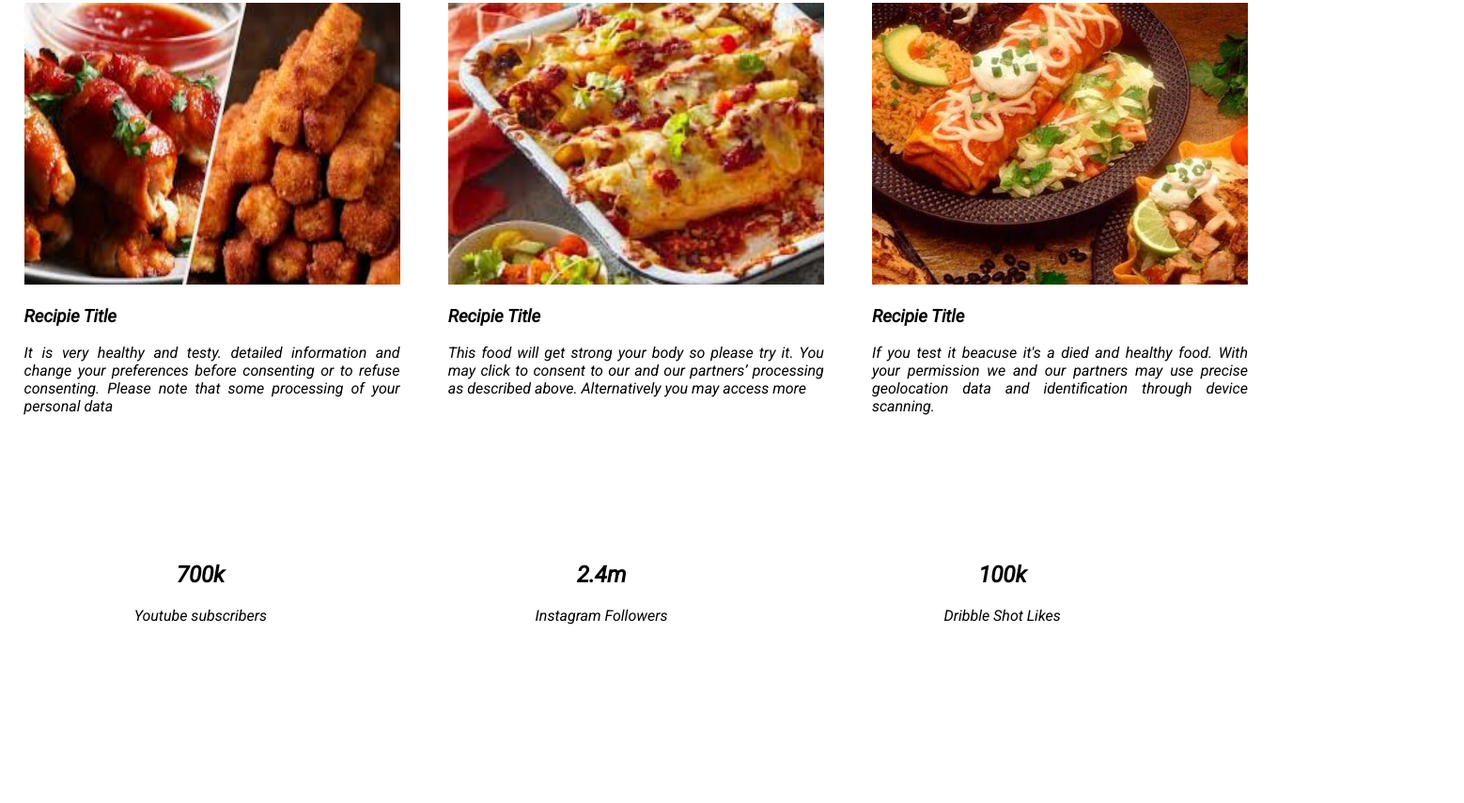
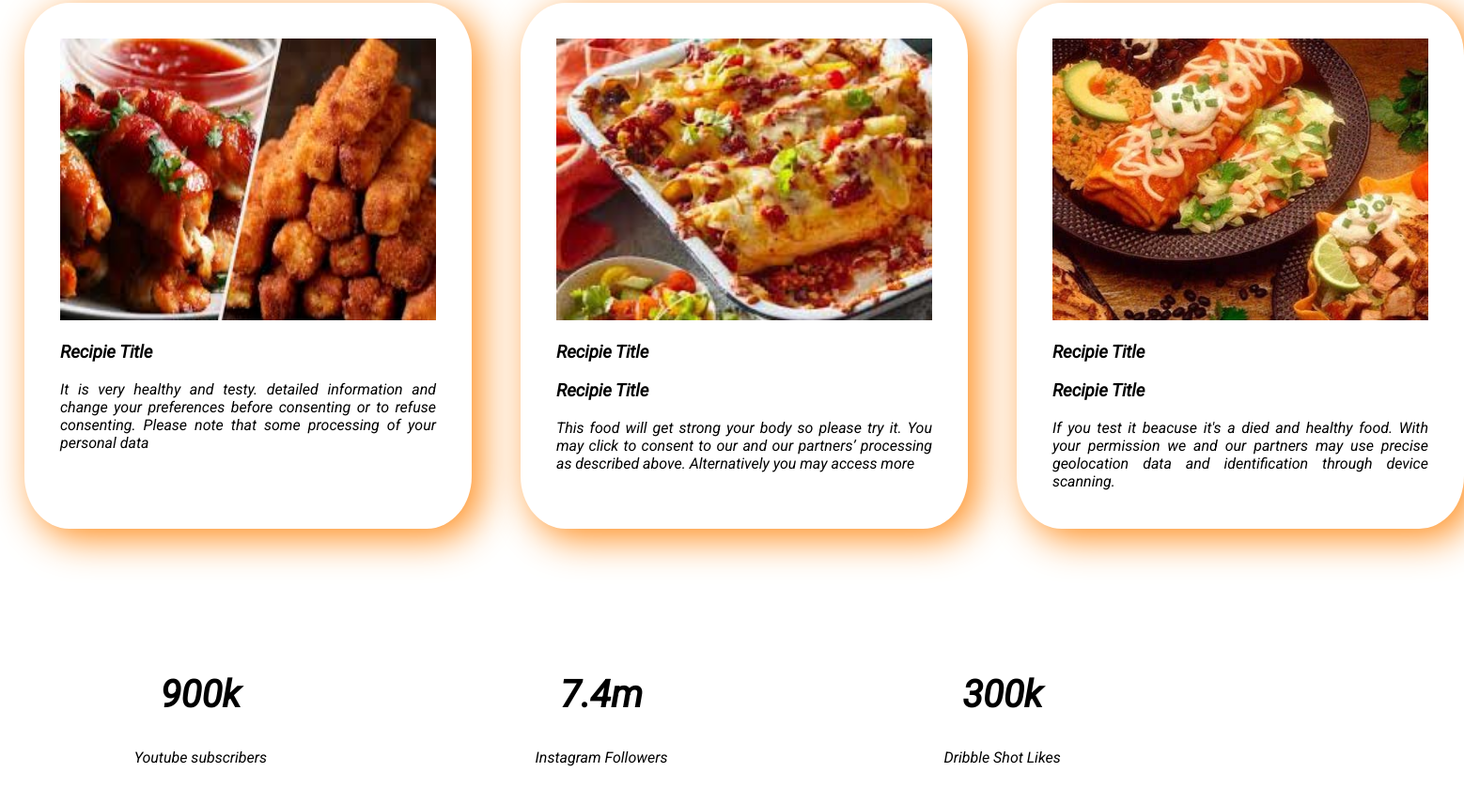
Before and after one commit to Atikhasan143/fun-food-gallary, a plain HTML site: page index.html in a window 1280 px wide. Shown: the part 1535-2390 px from the top of the page at 94% size, 1558 px wide, since content can reach past the window. Before the commit the page ends 2336 px from the top, so only its background shows below. Drawn offline with Linux system fonts and the light colour scheme.

Commit message:
font size changed

```diff
--- a/index.html
+++ b/index.html
@@ -63,22 +63,26 @@
             use precise geolocation data and identification through device scanning.
             You may click to consent to our and our partners’ processing as described above.</p>
     </div>
-    <section class="recipie-item flexible-container">
-        <div class="half-width">
+    <section class="Recipie-banner flexible-container">
+        <div class="recipie-item">
             <img src="images/food/im-1.jpg" alt="" height="300px" width="400">
             <h3>Recipie Title</h3>
-            <p>It is very healthy and testy. detailed information and change your preferences before consenting or to
+            <p>It is very healthy and testy. detailed information and change your preferences before consenting or
+                to
                 refuse consenting. Please note that some
                 processing of your personal data</p>
         </div>
-        <div class="half-width">
+        <div class="recipie-item">
             <img src="images/food/im-2.jpg" alt="" height="300px" width="400">
             <h3>Recipie Title</h3>
-            <p>This food will get strong your body so please try it. You may click to consent to our and our partners’
+            <h3>Recipie Title</h3>
+            <p>This food will get strong your body so please try it. You may click to consent to our and our
+                partners’
                 processing as described above. Alternatively you may access more</p>
         </div>
-        <div class="half-width">
+        <div class="recipie-item">
             <img src="images/food/im-3.jpg" alt="" height="300px" width="400">
+            <h3>Recipie Title</h3>
             <h3>Recipie Title</h3>
             <p>If you test it beacuse it's a died and healthy food. With your permission we and our partners may use
                 precise geolocation data and identification through device scanning.</p>
@@ -86,15 +90,15 @@
     </section>
     <section class="follower-area flexible-container">
         <div class="subscriber-follower">
-            <h2>700k</h2>
+            <h2>900k</h2>
             <p>Youtube subscribers</p>
         </div>
         <div class="subscriber-follower">
-            <h2>2.4m</h2>
+            <h2>7.4m</h2>
             <p>Instagram Followers</p>
         </div>
         <div class="subscriber-follower">
-            <h2>100k</h2>
+            <h2>300k</h2>
             <p> Dribble Shot Likes</p>
         </div>
     </section>
--- a/style.css
+++ b/style.css
@@ -7,7 +7,11 @@ div{
 }
 h1{
     font-size: 50px;
-
+    font-weight: 900;
+}
+h2{
+    font-size: 40px;
+    font-weight: bold;
 }
 marquee{
     font-size: 60px;
@@ -62,11 +66,6 @@ marquee{
     padding-bottom: 100px;
     padding-top: 60px;
 }
-.recipie-width img{
-    width: 90%;
-    border-radius: 10%;
-
-}
 .subscriber-follower{
     text-align: center;
     width: 50%;
@@ -74,5 +73,13 @@ marquee{
     padding-left: 2%;
 }
 .recipie-item{
-
+    width:60%;
+    margin-left: 2%;
+    margin-right: 2%;
+    padding-right: 3%;
+    padding-left: 3%;
+    padding-top: 3%;
+    padding-bottom: 2%;
+    border-radius: 10%;
+    box-shadow: 10px 10px 40px #ff8c1a;
 }
```
